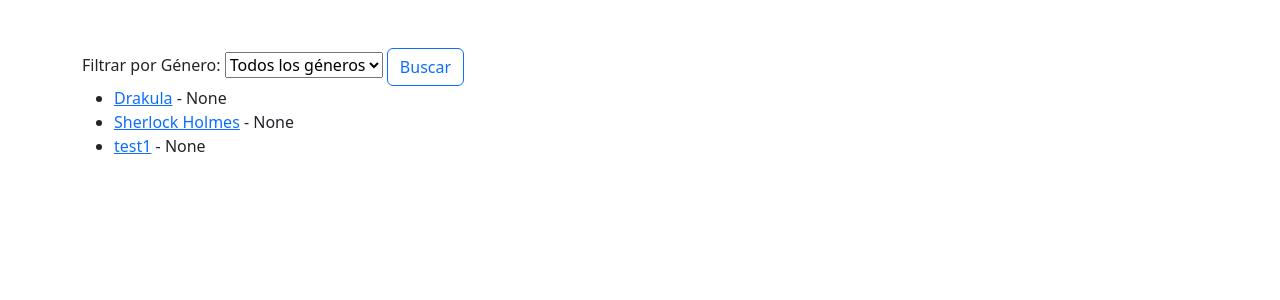
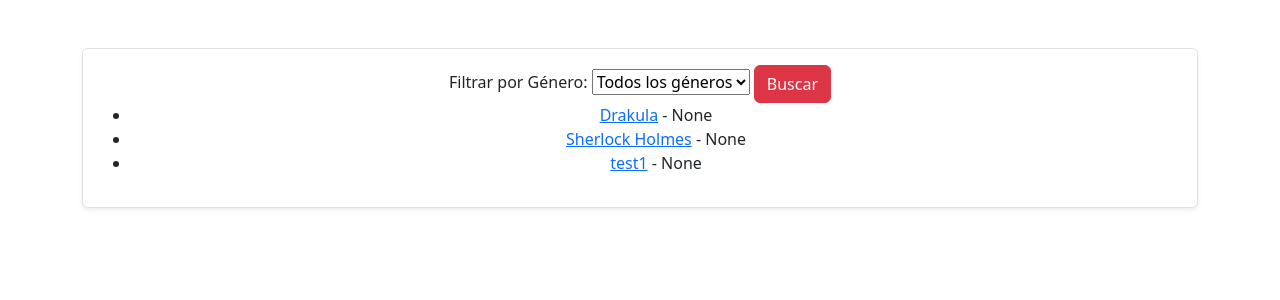
Before and after one commit to nonmonn/Proyectoo-Intro, a Django app: page /books/ in a window 1280 px wide. Shown: the part 58-358 px from the top of the page. Run offline with Django 5.2, Linux system fonts and the light colour scheme; a user stored in the database is signed in; data comes from the database, SQL or seed files in the repository; both versions use the stored data as it was after the commit.

Commit message:
mas html

```diff
--- a/tasks/templates/books.html
+++ b/tasks/templates/books.html
@@ -1,7 +1,7 @@
 {% extends 'base.html' %}
     {% block content %}
         <main class="container py-5">
-            <section>
+            <section class="card card-body border rounded shadow-sm mb-5  text-center">
                 <form method="get">
                     <label for="genre">Filtrar por Género:</label>
                     <select name="genre" id="genre">
@@ -10,7 +10,9 @@
                         <option value="{{ genre.id }}">{{ genre.name }}</option>
                         {% endfor %}
                     </select>
-                    <button type="submit" class="btn btn-outline-primary">Buscar</button>
+                    <button type="submit" class="btn btn-danger">
+                        Buscar
+                    </button>
                 </form>
 
                 <ul>
--- a/tasks/templates/home.html
+++ b/tasks/templates/home.html
@@ -3,7 +3,7 @@
         <main class="container py-5">
             <section class="card card-body border rounded shadow-sm mb-5  text-center">
                 <h2 class="display-6 fw-bold my-2">Bienvenid@ a PlatyBooks</h2>
-                <p class="fs-5">Bla bla bla bla</p>
+                <p class="fs-5">Catalogo, quizzes y más</p>
             </section>
 
               <div class="row mb-2">
@@ -14,7 +14,7 @@
                       <p class="card-text mb-auto">Como grupo, luego de ocupar los distintos servicios de información que nos ofrece la biblioteca, hemos detectado una falencia en la catalogalización de los libros, ya que estos mismos podrían tener distintas clasificaciones según sus géneros y subgéneros, además de esto vimos la necesidad de generar un método de motivación a la lectura.</p>
                     </div>
                     <div class="col-auto d-none d-lg-block">
-                      <img src="#" width="200" height="250">
+                      <img src="#" width="200" height="362">
                     </div>
                   </div>
                 </div>
@@ -29,7 +29,7 @@
                       </a>
                     </div>
                     <div class="col-auto d-none d-lg-block">
-                      <img src="static/imagenes/biblioteca_foto.jpg" width="200" height="250">
+                      <img src="static/imagenes/biblioteca_foto.jpg" width="200" height="362">
                     </div>
                   </div>
                 </div>
```
Also changed, not shown: db.sqlite3.
